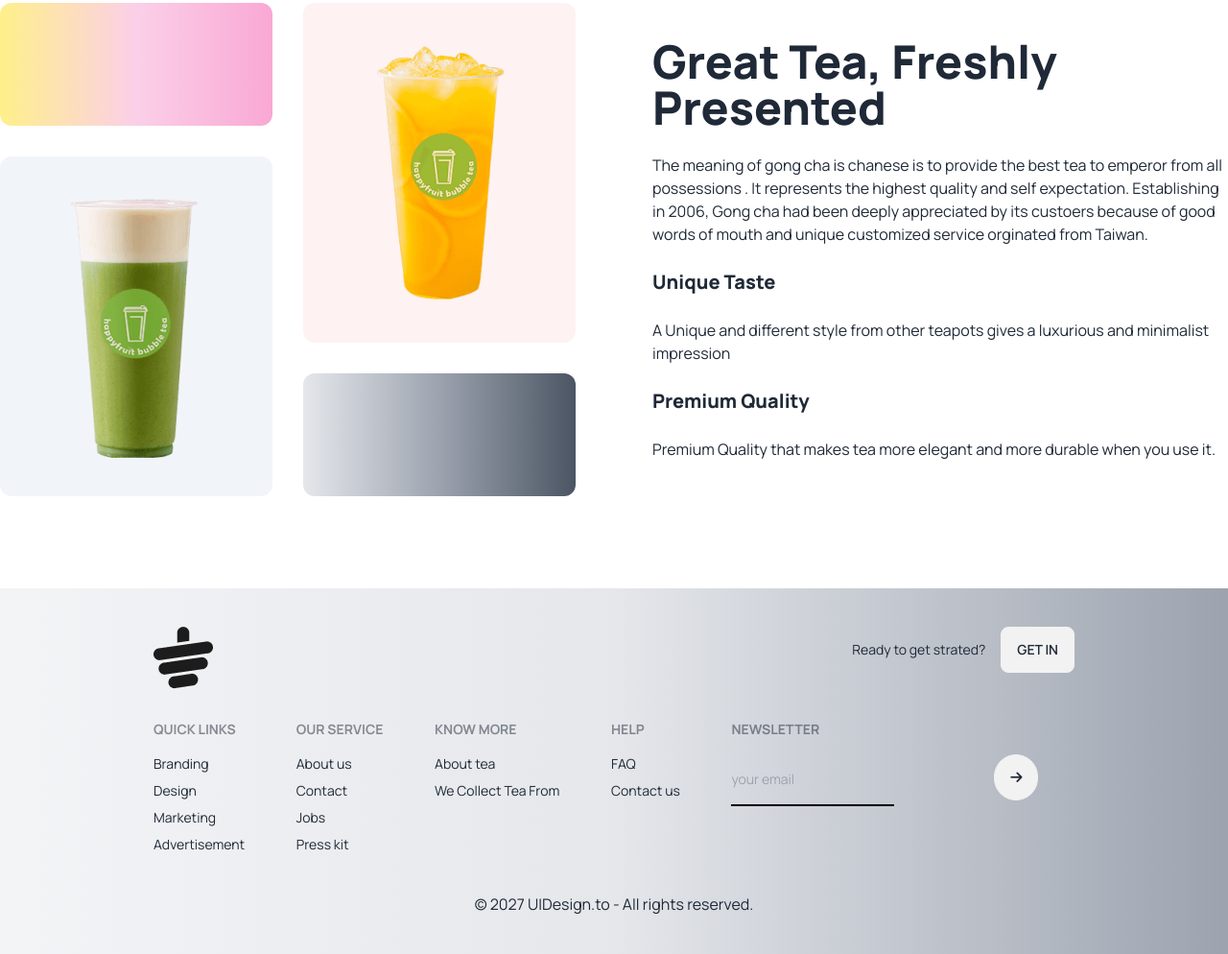
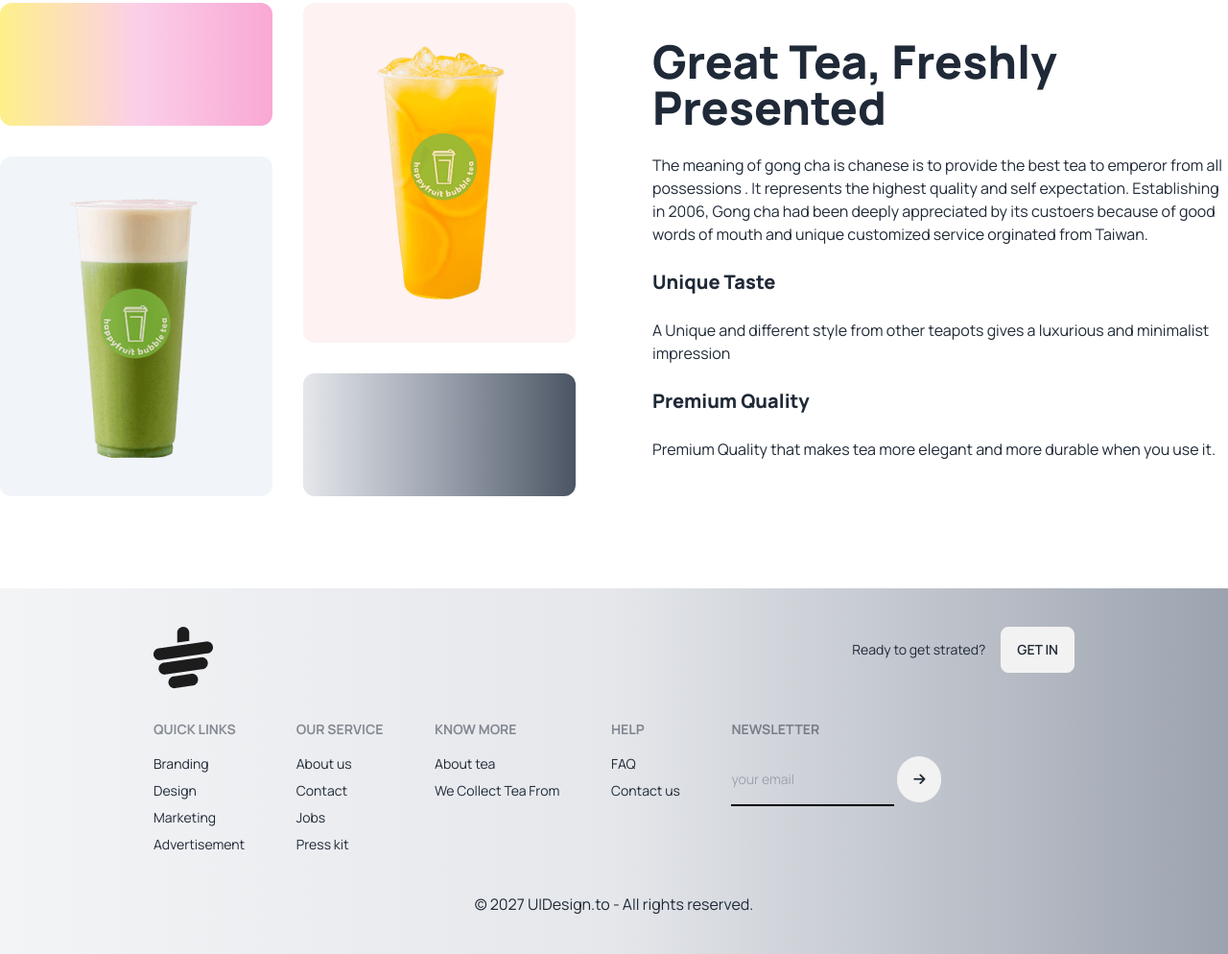
Before and after one commit to zubied-asif/tea-house, a plain HTML site: page index.html in a window 1280 px wide. Shown: the part 1972-2966 px from the top of the page at 96% size. Drawn offline with nearby package versions, Linux system fonts and the light colour scheme.

Commit message:
added a thing

```diff
--- a/index.html
+++ b/index.html
@@ -267,7 +267,7 @@
 
                   <div class="relative">
                     <input type="text" placeholder="your email " class="bg-transparent border-b-2 border-black py-4" />
-                    <button class="btn  absolute top-0 right-0 rounded-full"><i class="fa-solid fa-arrow-right"></i></button>
+                    <button class="btn top-0 right-0 rounded-full"><i class="fa-solid fa-arrow-right"></i></button>
                   </div>
                 </div>
               </div>
```
